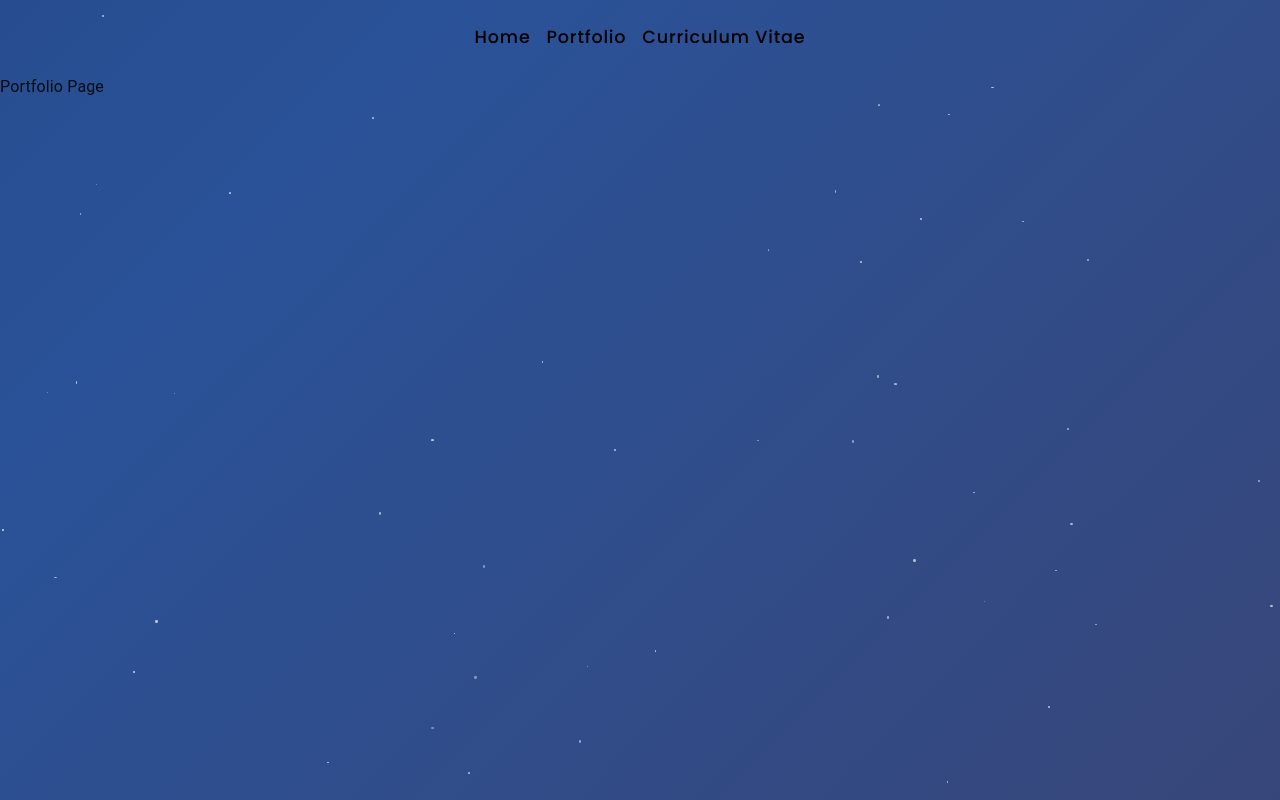
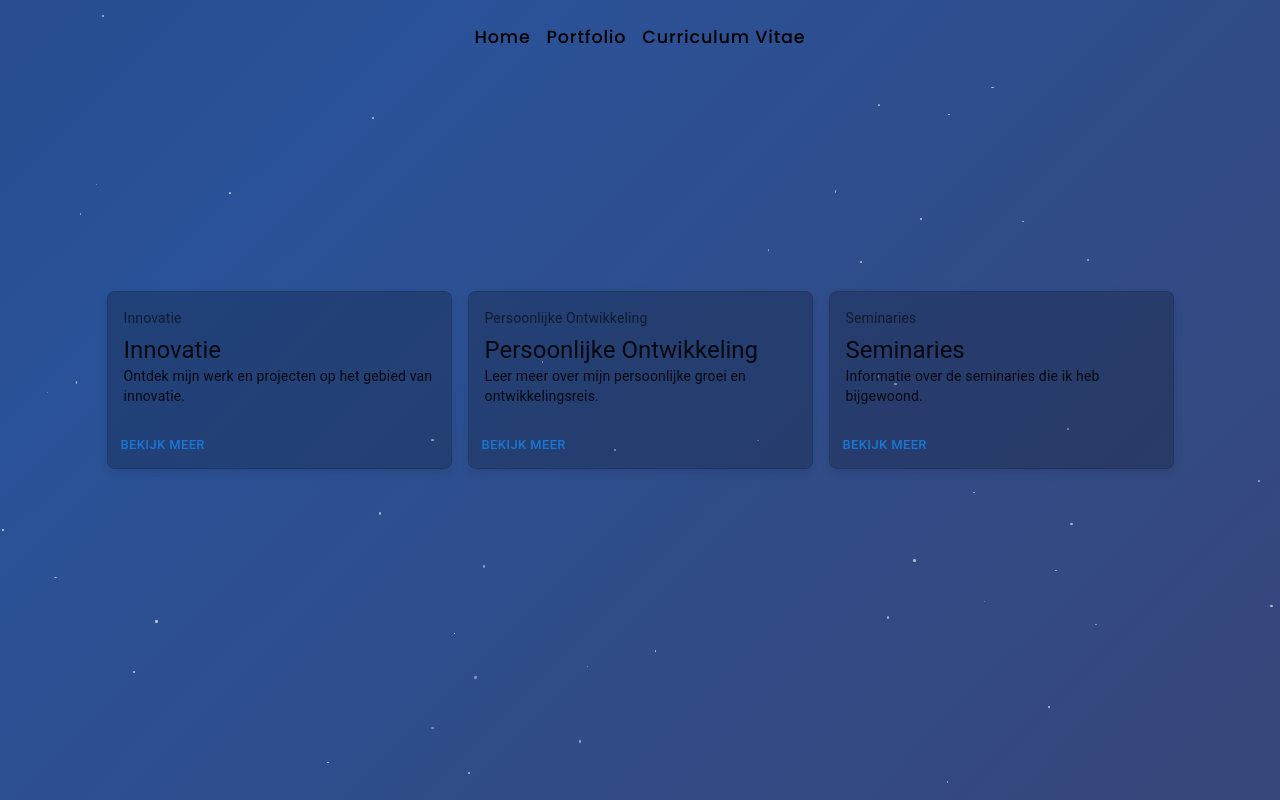
Before and after one commit to CemalTarhanPXL/CemalTarhan.github.io, a Next.js app: page /portfolio in a window 1280 px wide. Built offline with nearby package versions, Linux system fonts and the light colour scheme; what @mui/material-nextjs would draw is missing.

Commit message:
portfolio home

```diff
--- a/app/portfolio/page.tsx
+++ b/app/portfolio/page.tsx
@@ -1,10 +1,97 @@
+"use client";
+
 import Navbar from '../../components/navbar';
+import * as React from 'react';
+import { useRouter } from 'next/navigation';
+import Box from '@mui/material/Box';
+import Card from '@mui/material/Card';
+import CardActions from '@mui/material/CardActions';
+import CardContent from '@mui/material/CardContent';
+import Button from '@mui/material/Button';
+import Typography from '@mui/material/Typography';
+
+// Definieer de inhoud van de kaarten
+const cards = [
+  {
+    title: "Innovatie",
+    description: "Ontdek mijn werk en projecten op het gebied van innovatie.",
+    path: "/portfolio/innovatie",
+  },
+  {
+    title: "Persoonlijke Ontwikkeling",
+    description: "Leer meer over mijn persoonlijke groei en ontwikkelingsreis.",
+    path: "/portfolio/persoonlijke-ontwikkeling",
+  },
+  {
+    title: "Seminaries",
+    description: "Informatie over de seminaries die ik heb bijgewoond.",
+    path: "/portfolio/seminaries",
+  },
+];
 
 export default function Portfolio() {
+  const router = useRouter();
+
+  const handleCardClick = (path: string) => {
+    router.push(path);
+  };
+
   return (
     <>
       <Navbar />
-      <div>Portfolio Page</div>
+      <div
+        style={{
+          display: 'flex',
+          justifyContent: 'center',
+          marginTop: '200px',
+          flexWrap: 'wrap', // Zorgt ervoor dat kaarten goed worden weergegeven op kleinere schermen
+          gap: '16px', // Ruimte tussen kaarten
+          padding: '16px',
+        }}
+      >
+        {cards.map((card, index) => (
+          <Box
+            key={index}
+            sx={{
+              minWidth: 275,
+              maxWidth: 345,
+               // Geeft aan dat de kaart klikbaar is
+            }}
+            onClick={() => handleCardClick(card.path)} // Navigeer bij klikken op de kaart
+          >
+            <Card variant="outlined" sx={{
+                cursor: 'pointer',
+                backgroundColor: 'rgba(0, 0, 0, 0.2)', // Achtergrondkleur van de kaart
+                borderRadius: '8px', // Ronde hoeken voor de kaart
+                '&:hover': {
+                  backgroundColor: 'rgba(0, 0, 0, 0.1)', // Verander de achtergrondkleur bij hover
+                },
+                boxShadow: '0 4px 8px rgba(0, 0, 0, 0.1)', // Subtiele schaduw
+                }}>
+              <CardContent>
+                <Typography gutterBottom sx={{ color: 'text.secondary', fontSize: 14 }}>
+                  {card.title}
+                </Typography>
+                <Typography variant="h5" component="div">
+                  {card.title}
+                </Typography>
+                <Typography variant="body2">{card.description}</Typography>
+              </CardContent>
+              <CardActions>
+                <Button
+                  size="small"
+                  onClick={(e) => {
+                    e.stopPropagation(); // Voorkom dat de kaartklik wordt geactiveerd
+                    handleCardClick(card.path);
+                  }}
+                >
+                  Bekijk Meer
+                </Button>
+              </CardActions>
+            </Card>
+          </Box>
+        ))}
+      </div>
     </>
   );
 }
```
Also changed, not shown: app/portfolio/innovatie/page.tsx (added, +62 -0 lines), app/portfolio/persoonlijkeontwikkeling/page.tsx (added, +62 -0 lines), app/portfolio/seminaries/page.tsx (added, +62 -0 lines).
